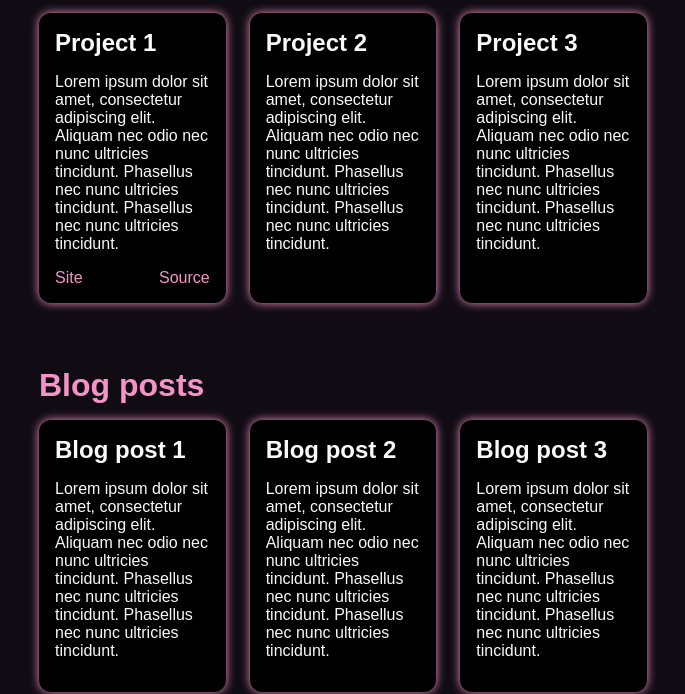
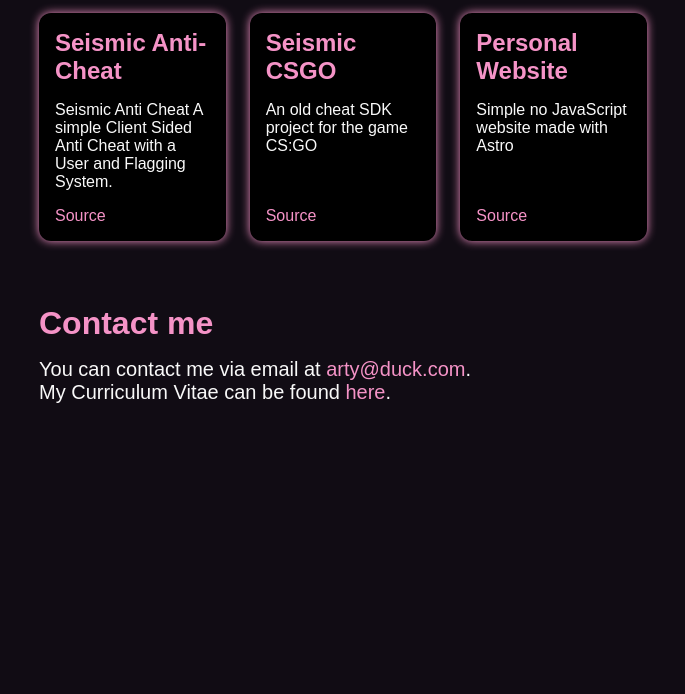
Before and after one commit to Roseyyx/angelicrosey.diy, an Astro site: page / in a window 1280 px wide. Shown: the part 539-1233 px from the top of the page, without its empty margins (297-982 px from the left). After the commit the page ends 975 px from the top, so only its background shows below. Built offline with nearby package versions, Linux system fonts and the light colour scheme; Astro itself is replaced by a stand-in of ours; a web font is replaced by a local one.

Commit message:
cv and added projects

```diff
--- a/src/pages/index.astro
+++ b/src/pages/index.astro
@@ -3,20 +3,25 @@
 	<head>
 		<meta charset="UTF-8" />
 		<meta name="viewport" content="width=device-width, initial-scale=1.0" />
-		<link rel="stylesheet" href="https://cdnjs.cloudflare.com/ajax/libs/font-awesome/6.7.2/css/all.min.css" integrity="sha512-Evv84Mr4kqVGRNSgIGL/F/aIDqQb7xQ2vcrdIwxfjThSH8CSR7PBEakCr51Ck+w+/U6swU2Im1vVX0SVk9ABhg==" crossorigin="anonymous" referrerpolicy="no-referrer" />
+		<link
+			rel="stylesheet"
+			href="https://cdnjs.cloudflare.com/ajax/libs/font-awesome/6.7.2/css/all.min.css"
+			integrity="sha512-Evv84Mr4kqVGRNSgIGL/F/aIDqQb7xQ2vcrdIwxfjThSH8CSR7PBEakCr51Ck+w+/U6swU2Im1vVX0SVk9ABhg=="
+			crossorigin="anonymous"
+			referrerpolicy="no-referrer"
+		/>
 		<title>angelicrosey.diy</title>
 	</head>
 	<body>
-
 		<!-- navbar with angelicrosey on the left side -->
 		<nav>
 			<h1>angelicrosey.diy</h1>
-			<ul>
+			<!-- <ul>
 				<li><a href="#about">About</a></li>
 				<li><a href="#projects">Projects</a></li>
 				<li><a href="#blog">Blog</a></li>
 				<li><a href="#contact">Contact</a></li>
-			</ul>
+			</ul> -->
 		</nav>
 		<main>
 			<header>
@@ -26,51 +31,42 @@
 			<section class="main">
 				<h1>About me</h1>
 				<p>
-					Hi, I'm Rose. I'm 20 years old and studying Cyber Security.
-					I'm a Security Engineer and System Administrator.
-					I love to play guitar, sing and tamper with software.
+					Hi, I'm Rose. I'm 20 years old and studying Cyber Security. I'm a Security Engineer and System Administrator. I love to play guitar, sing and tamper with
+					software.
 				</p>
-				<br>
+				<br />
 				<p>
-					I'm mostly interested in securing servers and networks.
-					I also like to test my work by performing pentests on my own servers.
-					Currently I'm also having fun with tampering software and Reverse Engineering.
+					I'm mostly interested in securing servers and networks. I also like to test my work by performing pentests on my own servers. Currently I'm also having fun with
+					tampering software and Reverse Engineering.
 				</p>
 			</section>
 			<section class="projects">
 				<h1>Projects</h1>
 				<div class="grid">
 					<div class="card">
-						<h2>Project 1</h2>
-						<p>
-							Lorem ipsum dolor sit amet, consectetur adipiscing elit.
-							Aliquam nec odio nec nunc ultricies tincidunt.
-							Phasellus nec nunc ultricies tincidunt.
-							Phasellus nec nunc ultricies tincidunt.
-						</p>
-						<!-- example links (could be multiple) -->
-						 <div class="links">
-							<a href="https://example.com">Site</a>
-							<a href="https://example.com">Source</a>
-						 </div>
+						<h2>Seismic Anti-Cheat</h2>
+						<p>Seismic Anti Cheat A simple Client Sided Anti Cheat with a User and Flagging System.</p>
+						<div class="links">
+							<a href="https://github.com/Roseyyx/Seismic-AntiCheat-Solutions">Source</a>
+						</div>
 					</div>
 					<div class="card">
-						<h2>Project 2</h2>
+						<h2>Seismic CSGO</h2>
 						<p>
-							Lorem ipsum dolor sit amet, consectetur adipiscing elit.
-							Aliquam nec odio nec nunc ultricies tincidunt.
-							Phasellus nec nunc ultricies tincidunt.
-							Phasellus nec nunc ultricies tincidunt.
+							An old cheat SDK project for the game CS:GO
 						</p>
+						<div class="links">
+							<a href="https://github.com/Roseyyx/SeismicCSGO">Source</a>
+						</div>
 					</div>
 					<div class="card">
-						<h2>Project 3</h2>
+						<h2>Personal Website</h2>
 						<p>
-							Lorem ipsum dolor sit amet, consectetur adipiscing elit.
-							Aliquam nec odio nec nunc ultricies tincidunt.
-							Phasellus nec nunc ultricies tincidunt.
-							Phasellus nec nunc ultricies tincidunt.
+							Simple no JavaScript website made with Astro
 						</p>
+						<div class="links">
+							<a href="https://github.com/Roseyyx/angelicrosey.diy">Source</a>
+						</div>
 					</div>
 				</div>
 			</section>
@@ -78,30 +74,21 @@
 				<h1>Blog posts</h1>
 				<div class="grid-layout">
 					<div class="card">
-						<h2>Blog post 1</h2>
+						<h2>Unavailable</h2>
 						<p>
-							Lorem ipsum dolor sit amet, consectetur adipiscing elit.
-							Aliquam nec odio nec nunc ultricies tincidunt.
-							Phasellus nec nunc ultricies tincidunt.
-							Phasellus nec nunc ultricies tincidunt.
+							Unavailable.
 						</p>
 					</div>
 					<div class="card">
-						<h2>Blog post 2</h2>
+						<h2>Unavailable</h2>
 						<p>
-							Lorem ipsum dolor sit amet, consectetur adipiscing elit.
-							Aliquam nec odio nec nunc ultricies tincidunt.
-							Phasellus nec nunc ultricies tincidunt.
-							Phasellus nec nunc ultricies tincidunt.
+							Unavailable.
 						</p>
 					</div>
 					<div class="card">
-						<h2>Blog post 3</h2>
+						<h2>Unavailable</h2>
 						<p>
-							Lorem ipsum dolor sit amet, consectetur adipiscing elit.
-							Aliquam nec odio nec nunc ultricies tincidunt.
-							Phasellus nec nunc ultricies tincidunt.
-							Phasellus nec nunc ultricies tincidunt.
+							Unavailable.
 						</p>
 					</div>
 				</div>
@@ -109,7 +96,9 @@
 			<section class="contact">
 				<h1>Contact me</h1>
 				<p>
-					You can contact me via email at <a href="mailto:arty@duck.com">arty@duck.com</a>
+					You can contact me via email at <a href="mailto:arty@duck.com">arty@duck.com</a>.
+					<br>
+					My Curriculum Vitae can be found <a href="/files/cv.pdf">here</a>.
 				</p>
 			</section>
 		</main>
@@ -117,172 +106,181 @@
 
 	<style>
 		@import url('https://fonts.cdnfonts.com/css/cascadia-code');
-		:root{
+		:root {
 			--primary-color: #f9f9f9;
 			--secondary-color: #f593c7;
 			--tertiary-color: #000000;
 			--darkish-color: #110c14;
 		}
 
-		*{
+		* {
 			margin: 0;
 			padding: 0;
 			box-sizing: border-box;
 			font-family: 'Cascadia Code', sans-serif;
 		}
 
-		body{
+		body {
 			background-color: var(--darkish-color);
 			color: var(--primary-color);
 		}
 
-		nav{
+		nav {
 			display: flex;
 			justify-content: space-between;
 			align-items: center;
-			padding: .75rem 2rem;
+			padding: 0.75rem 2rem;
 			background-color: var(--tertiary-color);
 			color: var(--primary-color);
 		}
 
-		nav h1{
+		nav h1 {
 			color: var(--secondary-color);
 			font-size: 1.5rem;
 		}
 
-		nav ul{
+		nav ul {
 			display: flex;
 		}
 
-		nav ul li{
+		nav ul li {
 			list-style: none;
 			margin-right: 1rem;
 		}
 
-		nav ul li a{
+		nav ul li a {
 			text-decoration: none;
 			color: var(--primary-color);
-			transition: all .3s;
+			transition: all 0.3s;
 		}
 
-		nav ul li a:hover{
+		nav ul li a:hover {
 			color: var(--secondary-color);
 		}
 
-		main{
+		main {
 			padding: 2rem;
 		}
 
-		header{
+		header {
 			text-align: center;
 		}
 
-		section{
+		section {
 			margin-top: 4rem;
 			max-width: 50%;
 			margin-left: auto;
 			margin-right: auto;
 		}
 
-		section h1{
+		section h1 {
 			font-size: 2rem;
 			margin-bottom: 1rem;
 			color: var(--secondary-color);
 		}
 
-		section p{
+		section p {
 			font-size: 1.25rem;
 		}
 
-		.grid{
+		.grid {
 			display: grid;
 			grid-template-columns: repeat(3, 1fr);
 			gap: 1.5rem;
 		}
 
-		.grid-layout{
+		.grid-layout {
 			display: grid;
 			grid-template-columns: repeat(3, 1fr);
 			gap: 1.5rem;
 		}
 
-		.card{
+		/* the links should be displayed at the bottom of the card */
+
+		.card {
 			background-color: var(--tertiary-color);
 			color: var(--primary-color);
 			padding: 1rem;
-			border-radius: .75rem;
+			border-radius: 0.75rem;
+			display: flex;
+			flex-direction: column;
 			box-shadow: 0 0 10px var(--secondary-color);
-			transition: transform .3s;
+			transition: transform 0.3s;
 		}
 
-		.card h2{
+		.card h2 {
 			font-size: 1.5rem;
 			margin-bottom: 1rem;
+			color: var(--secondary-color);
 		}
 
-		.card p{
+		.card p {
 			font-size: 1rem;
 			margin-bottom: 1rem;
 		}
 
-		.card .links{
+		.card .links {
+			margin-top: auto;
 			display: flex;
 			justify-content: space-between;
 		}
 
-		.card a{
+		.card a {
 			color: var(--secondary-color);
 			text-decoration: none;
-			transition: all .3s;
+			transition: all 0.3s;
 		}
 
-		.card a:hover{
+		.card a:hover {
 			text-decoration: underline;
 			color: var(--primary-color);
 		}
 
-		.card:hover{
+		.card:hover {
 			transform: scale(1.05);
 		}
 
-		.contact a{
+		.contact a {
 			color: var(--secondary-color);
 			text-decoration: none;
 		}
 
-		.contact a:hover{
+		.contact a:hover {
 			text-decoration: underline;
 		}
 
-		@media screen and (max-width: 768px){
-			section{
+		.blog{
+			display: none;
+		}
+
+		@media screen and (max-width: 768px) {
+			section {
 				max-width: 100%;
 			}
 		}
 
-		@media (max-width: 1024px){
-			section{
+		@media (max-width: 1024px) {
+			section {
 				max-width: 80%;
 			}
-			.grid{
+			.grid {
 				grid-template-columns: 1fr;
 			}
 
-			.grid-layout{
+			.grid-layout {
 				grid-template-columns: 1fr;
 			}
 
-			nav{
+			nav {
 				flex-direction: column;
 				align-items: center;
 				font-size: 1.5em;
 				padding: 1rem 2rem;
 			}
 
-			nav ul{
+			nav ul {
 				margin-top: 1rem;
 			}
 		}
-
 	</style>
 </html>
```
Also changed, not shown: 1 other file.
